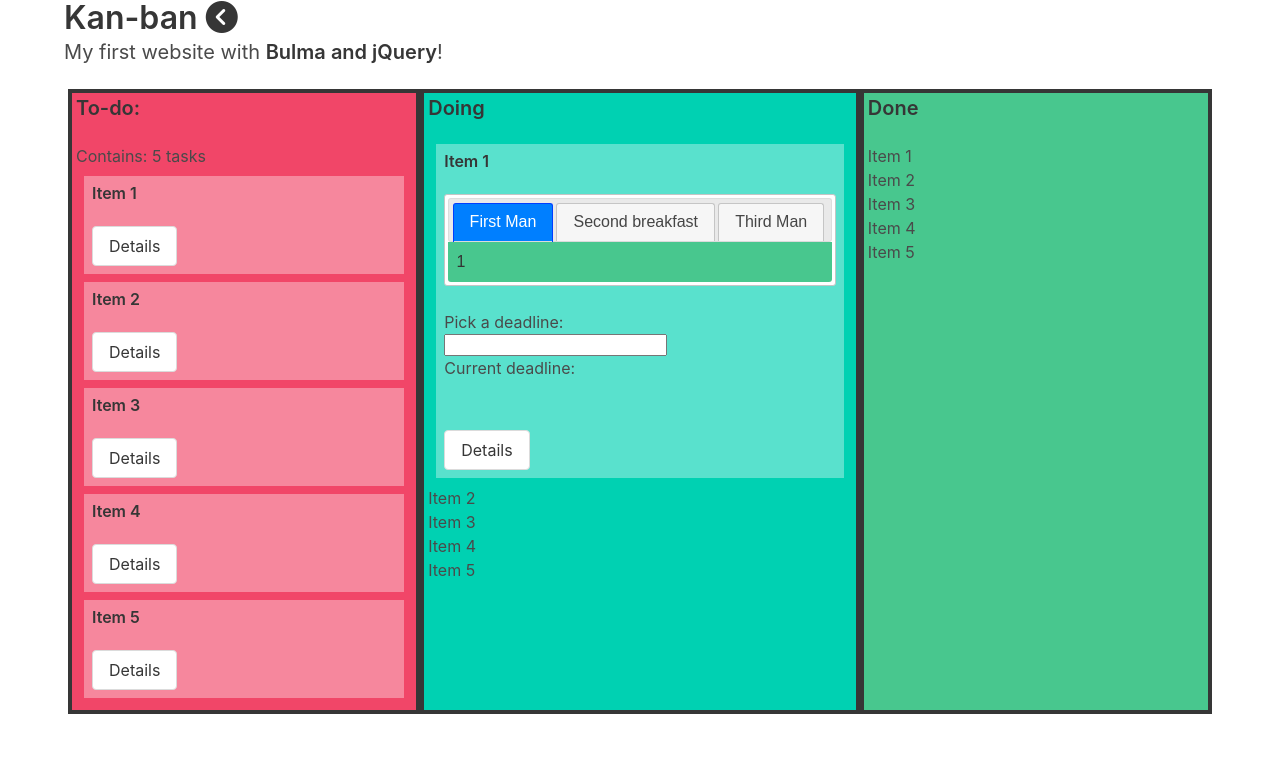
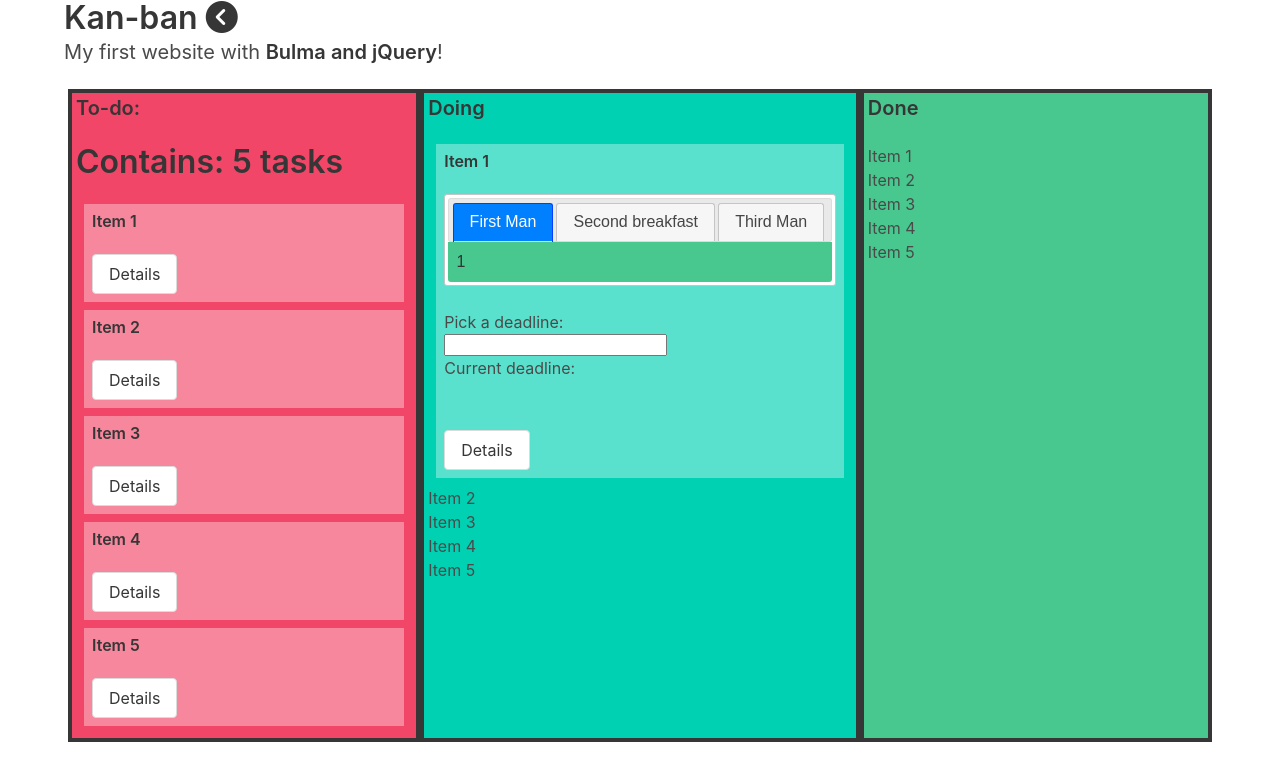
Before and after one commit to jagestedt/u06, a website: page index.html in a window 1280 px wide. Drawn offline with nearby package versions, Linux system fonts and the light colour scheme.

Commit message:
generate dialog-script dynamically

```diff
--- a/index.html
+++ b/index.html
@@ -21,22 +21,31 @@
 		<h1 class="title">Kan-ban <i class="fas fa-chevron-circle-left"></i></h1>
 		<p class="subtitle">My first website with <strong>Bulma and jQuery</strong>!</p>
 
-        <!-- DIALOG -->
+
         <div id="dialog-1" class="has-background-light" title="Static dialog">
-            <p>This is a static dialog</p>
+            <p class="dialog-text">Info about task </p>
         </div>
-        <!-- END DIALOG -->
 
-        <!-- DIALOG -->
         <div id="dialog-2" class="has-background-light" title="Static dialog 2">
             <p>This is a static dialog</p>
         </div>
-        <!-- END DIALOG -->
+
+        <div id="dialog-3" class="has-background-light" title="Static dialog 3">
+            <p>This is a static dialog</p>
+        </div>
+
+        <div id="dialog-4" class="has-background-light" title="Static dialog 4">
+            <p>This is a static dialog</p>
+        </div>
+
+        <div id="dialog-5" class="has-background-light" title="Static dialog 5">
+            <p>This is a static dialog</p>
+        </div>
 
     <div class="columns has-background-dark m-1">
       <section class="border column has-background-danger p-1 m-1">
         <h2 class="title is-5">To-do: </h2>
-        <p id="task-counter">
+        <p id="task-counter" class="title is-3">
         <!-- <input type="number" name="display" id="display"> -->
         </p>
         <ul id="sortable1" class="connectedSortable task-list">
@@ -50,13 +59,13 @@
             <button id="opener-2" class="button">Details</button>
           </li>
           <li id="task-3" class="p-2 m-2 card-background"><h3 class="title is-6">Item 3</h3>
-            <button id="opener" class="button">Details</button>
+            <button id="opener-3" class="button">Details</button>
           </li>
           <li id="task-4" class="p-2 m-2 card-background"><h3 class="title is-6">Item 4</h3>
-            <button id="opener" class="button">Details</button>
+            <button id="opener-4" class="button">Details</button>
           </li>
           <li id="task-5" class="p-2 m-2 card-background"><h3 class="title is-6">Item 5</h3>
-            <button id="opener" class="button">Details</button>
+            <button id="opener-5" class="button">Details</button>
           </li>
         </ul>
       </section>
--- a/js/main.js
+++ b/js/main.js
@@ -1,5 +1,24 @@
 $(() => {
   console.log('jQ rdy');
+
+  //   function createCards() {
+  //     let numberOfCards = 5;
+  //     let num = [];
+  //     let dialogElement;
+  //     const dialogContainer = $('.dialog-container');
+
+  //     for (let i = 0; i < numberOfCards; i++) {
+  //       num += i;
+  //       dialogElement = `<div id="dialog-${i}" class="has-background-light" title="Static dialog">
+  //             <p class="dialog-text">Info about task ${i}</p>
+  //         </div>`;
+  //       dialogContainer.appendTo(dialogElement);
+  //       console.log(num + ', ');
+  //       console.log(dialogElement);
+  //     }
+  //     // expected output: "012345678"
+  //   }
+  //   createCards();
 
   // SORTABLE
   $('#sortable1, #sortable2, #sortable3')
@@ -9,7 +28,14 @@ $(() => {
     .disableSelection();
 
   // DIALOG 1
-  $('#dialog-1').dialog({
+  let numberOfCards = $('.task-list').children().length;
+  console.log('numberOfCards: ' + numberOfCards);
+
+  function createDialogWidgets() {
+    let num = [];
+    for (let i = 0; i < numberOfCards + 1; i++) {
+      num += i;
+      $(`#dialog-${i}`).dialog({
         autoOpen: false,
         show: {
           effect: 'fade',
@@ -21,26 +47,47 @@ $(() => {
         },
       });
 
-  $('#opener-1').on('click', function () {
-    $('#dialog-1').dialog('open');
+      $(`#opener-${i}`).on('click', function () {
+        $(`#dialog-${i}`).dialog('open');
       });
+    }
+    console.log(num);
+  }
 
-  // DIALOG 2
-  $('#dialog-2').dialog({
-    autoOpen: false,
-    show: {
-      effect: 'fade',
-      duration: 200,
-    },
-    hide: {
-      effect: 'fade',
-      duration: 200,
-    },
-  });
+  createDialogWidgets();
 
-  $('#opener-2').on('click', function () {
-    $('#dialog-2').dialog('open');
-  });
+  //   $('#dialog-1').dialog({
+  //     autoOpen: false,
+  //     show: {
+  //       effect: 'fade',
+  //       duration: 200,
+  //     },
+  //     hide: {
+  //       effect: 'fade',
+  //       duration: 200,
+  //     },
+  //   });
+
+  //   $('#opener-1').on('click', function () {
+  //     $('#dialog-1').dialog('open');
+  //   });
+
+  //   // DIALOG 2
+  //   $('#dialog-2').dialog({
+  //     autoOpen: false,
+  //     show: {
+  //       effect: 'fade',
+  //       duration: 200,
+  //     },
+  //     hide: {
+  //       effect: 'fade',
+  //       duration: 200,
+  //     },
+  //   });
+
+  //   $('#opener-2').on('click', function () {
+  //     $('#dialog-2').dialog('open');
+  //   });
 
   // TABS
   $('#tabs').tabs();
@@ -54,13 +101,14 @@ $(() => {
   });
 
   // WIDGET
-  let taskCounterElement = $('.task-counter');
+  let taskCounterElement = $('#task-counter');
   const ulElement = $('.task-list');
   let listLength = ulElement.children().length;
+  //   console.log('outside: ' + listLength);
 
   $.widget('u06.taskCounter', {
     options: {
-      value: 0,
+      value: listLength,
     },
 
     _create: function () {
@@ -95,9 +143,7 @@ $(() => {
     },
   });
 
-  taskCounterElement = $('#task-counter').taskCounter({value: listLength});
-
-  // taskCounterElement.taskCounter('value', 50);
+  taskCounterElement.taskCounter({value: listLength});
 
   console.log(listLength);
 });
```
Lines whose indentation alone changed are shown as unchanged.
